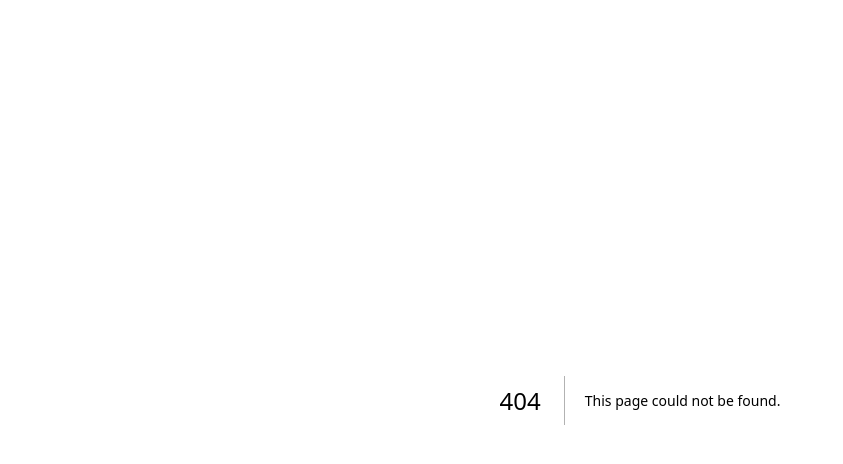
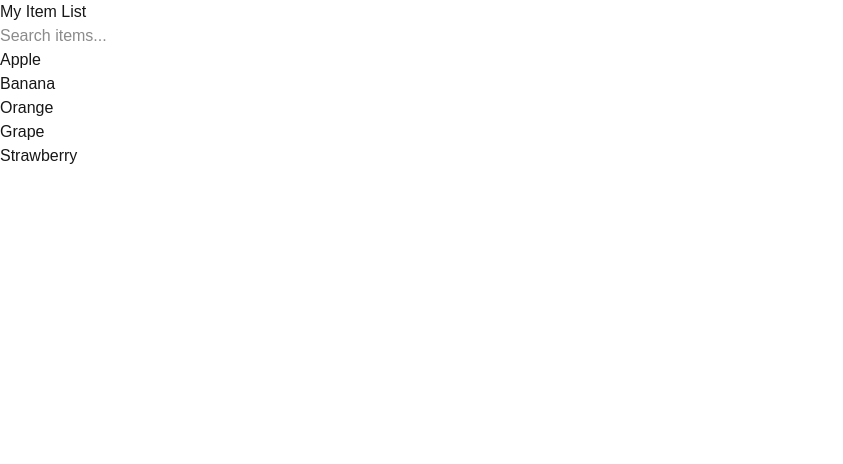
Before and after one commit to rtemre/learn-react, a Next.js app: page /usememo in a window 1280 px wide. Before the commit this address had no page. Shown: the top 464 px of the page, without its empty margins (0-843 px from the left). Built offline with nearby package versions, Linux system fonts and the light colour scheme.

Commit message:
useMemo hook

```diff
--- /dev/null
+++ b/app/usememo/page.tsx
@@ -0,0 +1,59 @@
+"use client";
+import React, { useState, useMemo } from "react";
+
+const ItemList = ({ items }: { items: Item[] }) => {
+  const [searchTerm, setSearchTerm] = useState("");
+
+  // Expensive filtering operation
+  const filteredItems = useMemo(() => {
+    console.log("Filtering items..."); // This will only log when dependencies change
+    return items.filter((item) =>
+      item.name.toLowerCase().includes(searchTerm.toLowerCase())
+    );
+  }, [items, searchTerm]); // Dependency array: re-run the memoized function if 'items' or 'searchTerm' change
+
+  const handleSearchChange = (event: React.ChangeEvent<HTMLInputElement>) => {
+    setSearchTerm(event.target.value);
+  };
+
+  return (
+    <div>
+      <input
+        type="text"
+        placeholder="Search items..."
+        value={searchTerm}
+        onChange={handleSearchChange}
+      />
+      <ul>
+        {filteredItems.map((item) => (
+          <li key={item.id}>{item.name}</li>
+        ))}
+      </ul>
+    </div>
+  );
+};
+
+type Item = {
+  id: number;
+  name: string;
+};
+
+// Example usage in a parent component
+const App = () => {
+  const allItems: Item[] = [
+    { id: 1, name: "Apple" },
+    { id: 2, name: "Banana" },
+    { id: 3, name: "Orange" },
+    { id: 4, name: "Grape" },
+    { id: 5, name: "Strawberry" },
+  ];
+
+  return (
+    <div>
+      <h1>My Item List</h1>
+      <ItemList items={allItems} />
+    </div>
+  );
+};
+
+export default App;
```
